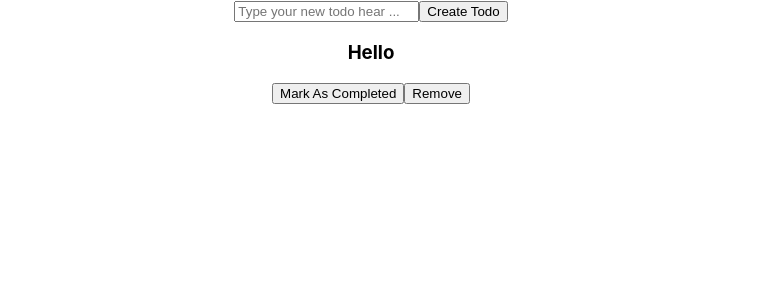
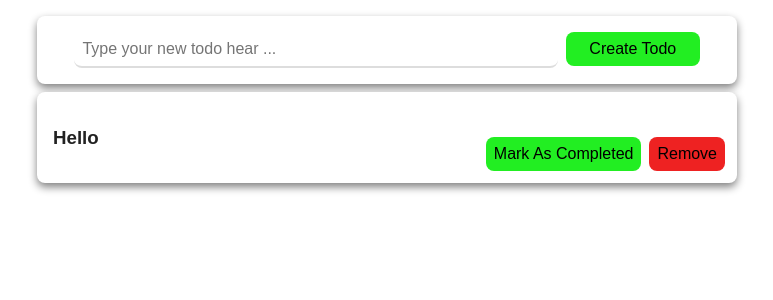
Before and after one commit to morrish-sportsbet/modern-react-redux-selectors-styled-components, a React (Create React App) app: page / in a window 1280 px wide. Shown: the top 300 px of the page, without its empty margins (269-1042 px from the left). Built offline with nearby package versions, Linux system fonts and the light colour scheme.

Commit message:
css applied to components

```diff
--- a/src/App.css
+++ b/src/App.css
@@ -1,38 +1,7 @@
 .App {
-  text-align: center;
+  margin: 1rem;
+  font-family: Arial, Helvetica, sans-serif;
+  color: #222222;
+  width: 100vw;
+  height: 100vh;
 }
-
-.App-logo {
-  height: 40vmin;
-  pointer-events: none;
-}
-
-@media (prefers-reduced-motion: no-preference) {
-  .App-logo {
-    animation: App-logo-spin infinite 20s linear;
-  }
-}
-
-.App-header {
-  background-color: #282c34;
-  min-height: 100vh;
-  display: flex;
-  flex-direction: column;
-  align-items: center;
-  justify-content: center;
-  font-size: calc(10px + 2vmin);
-  color: white;
-}
-
-.App-link {
-  color: #61dafb;
-}
-
-@keyframes App-logo-spin {
-  from {
-    transform: rotate(0deg);
-  }
-  to {
-    transform: rotate(360deg);
-  }
-}
--- a/src/todos/NewTodoForm.css
+++ b/src/todos/NewTodoForm.css
@@ -0,0 +1,28 @@
+.new-todo-form {
+  border-radius: 8px;
+  padding: 16px;
+  text-align: center;
+  box-shadow: 0 4px 8px grey;
+}
+
+.new-todo-input {
+  font-size: 16px;
+  padding: 8px;
+  border: none;
+  border-bottom: 2px solid #ddd;
+  border-radius: 8px;
+  width: 70%;
+  outline: none;
+}
+
+.new-todo-button {
+  font-size: 16px;
+  padding: 8px;
+  border: none;
+  border-radius: 8px;
+  outline: none;
+  cursor: pointer;
+  margin-left: 8px;
+  width: 20%;
+  background-color: #22ee22;
+}
--- a/src/todos/TodoList.css
+++ b/src/todos/TodoList.css
@@ -0,0 +1,4 @@
+.list-wrapper {
+  max-width: 700px;
+  margin: auto;
+}
--- a/src/todos/TodoListItem.css
+++ b/src/todos/TodoListItem.css
@@ -0,0 +1,34 @@
+.todo-item-container {
+  background: #fff;
+  border-radius: 8px;
+  margin-top: 8px;
+  padding: 16px;
+  position: relative;
+  box-shadow: 0 4px 8px grey;
+}
+
+.buttons-container {
+  position: absolute;
+  right: 12px;
+  bottom: 12px;
+}
+
+button {
+  font-size: 16px;
+  padding: 8px;
+  border: none;
+  border-radius: 8px;
+  outline: none;
+  cursor: pointer;
+}
+
+.completed-button {
+  display: inline-block;
+  background-color: #22ee22;
+}
+
+.remove-button {
+  display: inline-block;
+  background-color: #ee2222;
+  margin-left: 8px;
+}
```
